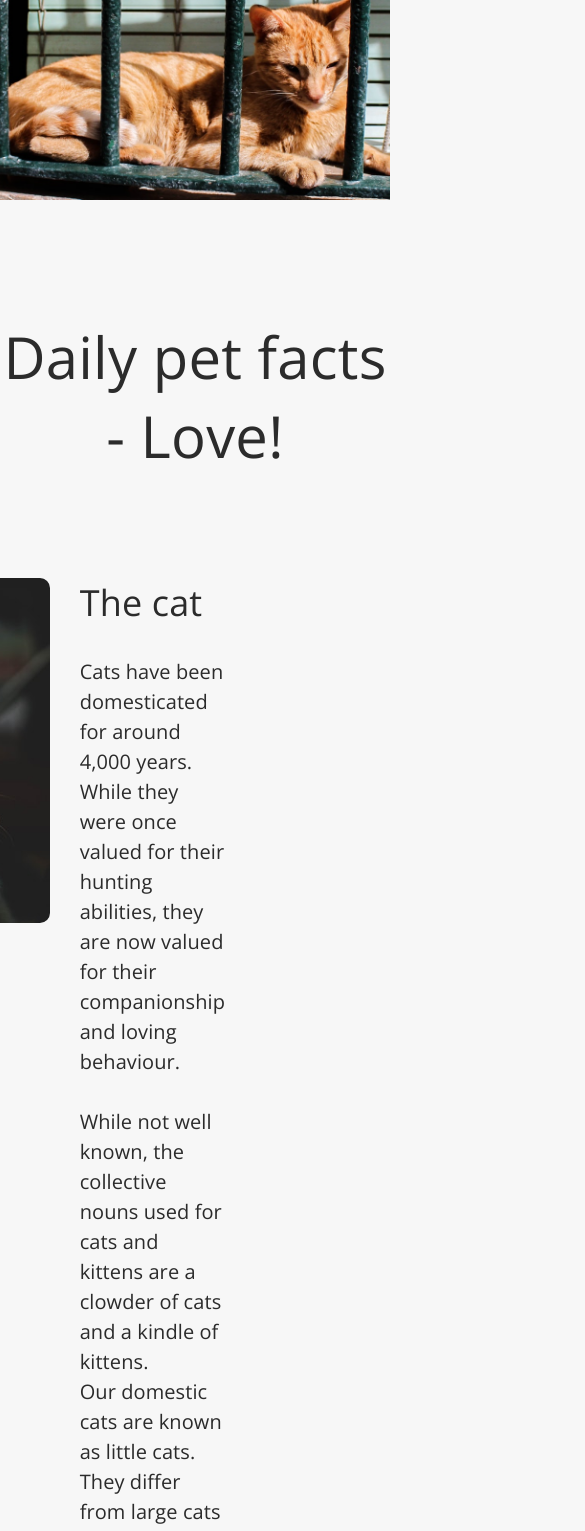
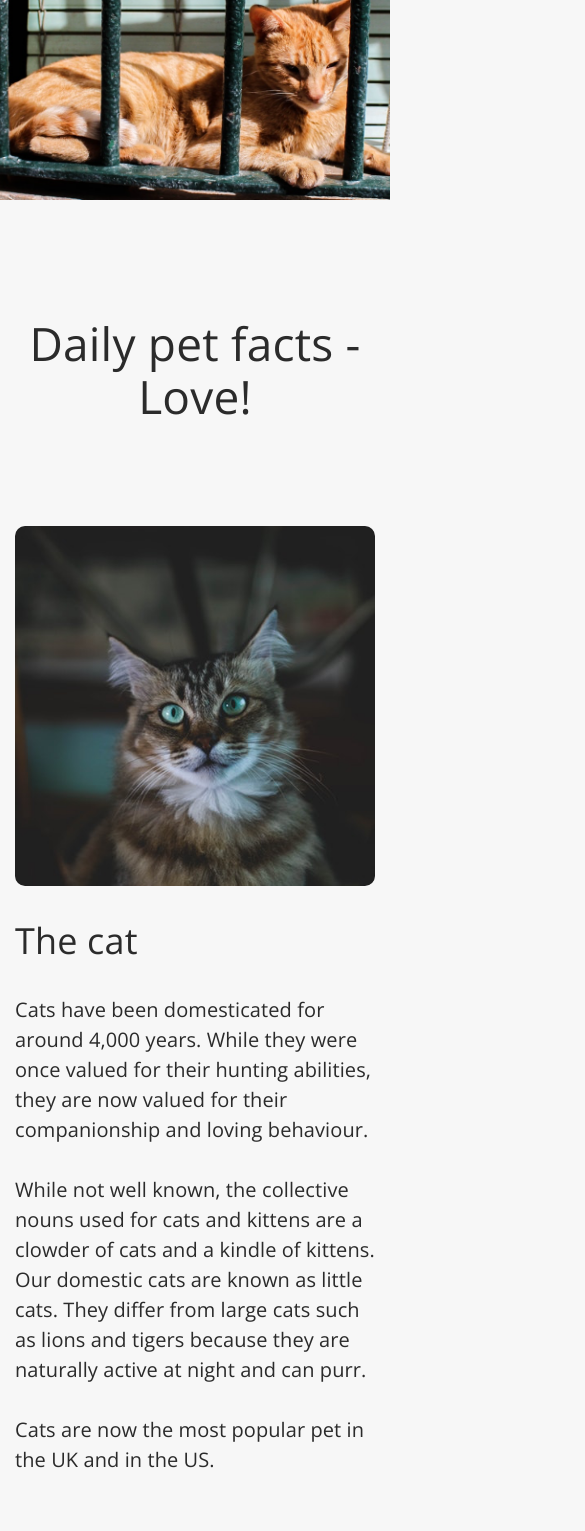
Before and after one commit to josipfrljic94/pet-landing, a Vue app: page / in a window 390 px wide. Shown: the top 1531 px of the page, 585 px wide, since content can reach past the window. Built offline with nearby package versions, Linux system fonts and the light colour scheme.

Commit message:
feat: make responsive

```diff
--- a/src/components/carousel/CarouselWrapper.vue
+++ b/src/components/carousel/CarouselWrapper.vue
@@ -1,7 +1,7 @@
 <template>
     <Carousel :wrap-around="true" :breakpoints="breakpoints">
         <Slide v-for="(slide, index) in items" :key="index">
-            <img :src="slide.imgUrl" />
+            <img :src="slide.imgUrl" loading="lazy" />
         </Slide>
 
         <template #addons>
@@ -62,8 +62,6 @@ export default defineComponent({
 </script>
 
 <style>
-:root {}
-
 .carousel__item {
     min-height: 200px;
     width: 100%;
@@ -95,6 +93,11 @@ export default defineComponent({
     transform: translateY(74px);
     width: 40px;
     height: 43px;
+
+    @media only screen and (max-width: 1024px) {
+        width: 20px;
+        height: 22px;
+    }
 }
 
 .carousel__prev {
--- a/src/components/footer/Footer.vue
+++ b/src/components/footer/Footer.vue
@@ -54,7 +54,8 @@ export default defineComponent({
         justify-content: center;
         align-items: flex-start;
         gap: 30px;
-        padding-bottom:50px;
+        padding-bottom: 50px;
+        flex-wrap: wrap;
     }
 
     &>.footer-policy {
@@ -65,7 +66,8 @@ export default defineComponent({
         font-size: 16px;
         font-style: normal;
         font-weight: 400;
-        line-height: 28px;
+        line-height: 23px;
+        /* 143.75% */
         letter-spacing: 0.071px;
     }
 }
--- a/src/components/grid/Grid.vue
+++ b/src/components/grid/Grid.vue
@@ -2,7 +2,7 @@
     <div class="grid-container">
         <div class="card" v-for="(item, index) in images" :key="index">
 
-            <img class="item" :src="item.imgUrl" />
+            <img loading="lazy" class="item" :src="item.imgUrl" />
         </div>
     </div>
 </template>
--- a/src/components/info_block/InfoBlock.vue
+++ b/src/components/info_block/InfoBlock.vue
@@ -43,6 +43,16 @@ export default defineComponent({
     gap: 30px;
     padding: 0 165px;
 
+    @media only screen and (max-width: 1028px) and (min-width:1025px) {
+        flex-direction: column-reverse;
+        padding: 0 30px;
+    }
+
+    @media only screen and (max-width: 1024px) {
+        flex-direction: column-reverse !important;
+        padding: 0 15px;
+    }
+
     &.hasGutter {
         margin-bottom: 78px;
     }
@@ -55,13 +65,21 @@ export default defineComponent({
         flex: 0 0 455px;
         height: 455px;
         border-radius: 10px;
+        width: 100%;
 
-        @media only screen and (max-width: 1284px) {
-            & {
-                flex: 0 0 345px;
-                height: 345px;
-            }
+        @media only screen and (max-width: 784px) {
+
+            flex: 1;
+
         }
+
+        @media only screen and (max-width: 1284px) and (min-width: 785px){
+
+            flex: 0 0 345px;
+            height: 345px;
+
+        }
+
     }
 
     &>.text-block {
--- a/src/components/title/Title.vue
+++ b/src/components/title/Title.vue
@@ -34,8 +34,9 @@ export default defineComponent({
 
 <style scoped>
 .section-title {
-    margin-top: 74px;
-    margin-bottom: 74px;
+    padding-top: 74px;
+    padding-bottom: 74px;
+    margin: 0;
     color: #2B2B2B;
     font-size: 58px;
     font-style: normal;
@@ -44,9 +45,19 @@ export default defineComponent({
     letter-spacing: 0.258px;
     text-align: center;
 
+    @media screen and (max-width:1024px) {
+        font-size: 46px;
+        font-style: normal;
+        font-weight: 400;
+        line-height: 53px;
+        /* 115.217% */
+        letter-spacing: 0.204px;
+    }
+
     &.main-title {
-        margin-top: 112px;
-        margin-bottom: 103px;
+        padding-top: 112px;
+        padding-bottom: 103px;
     }
+
 }
 </style>
```
